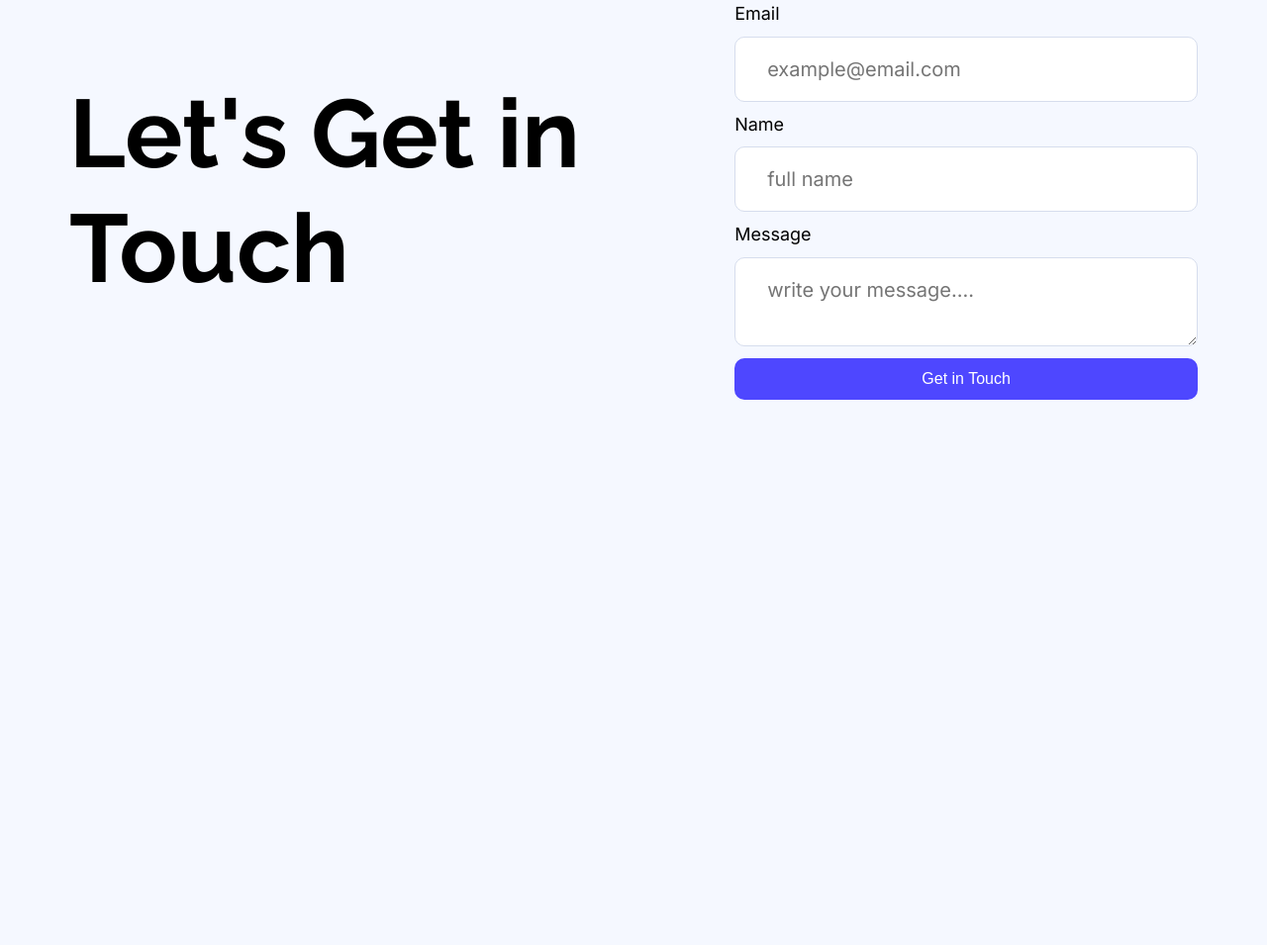
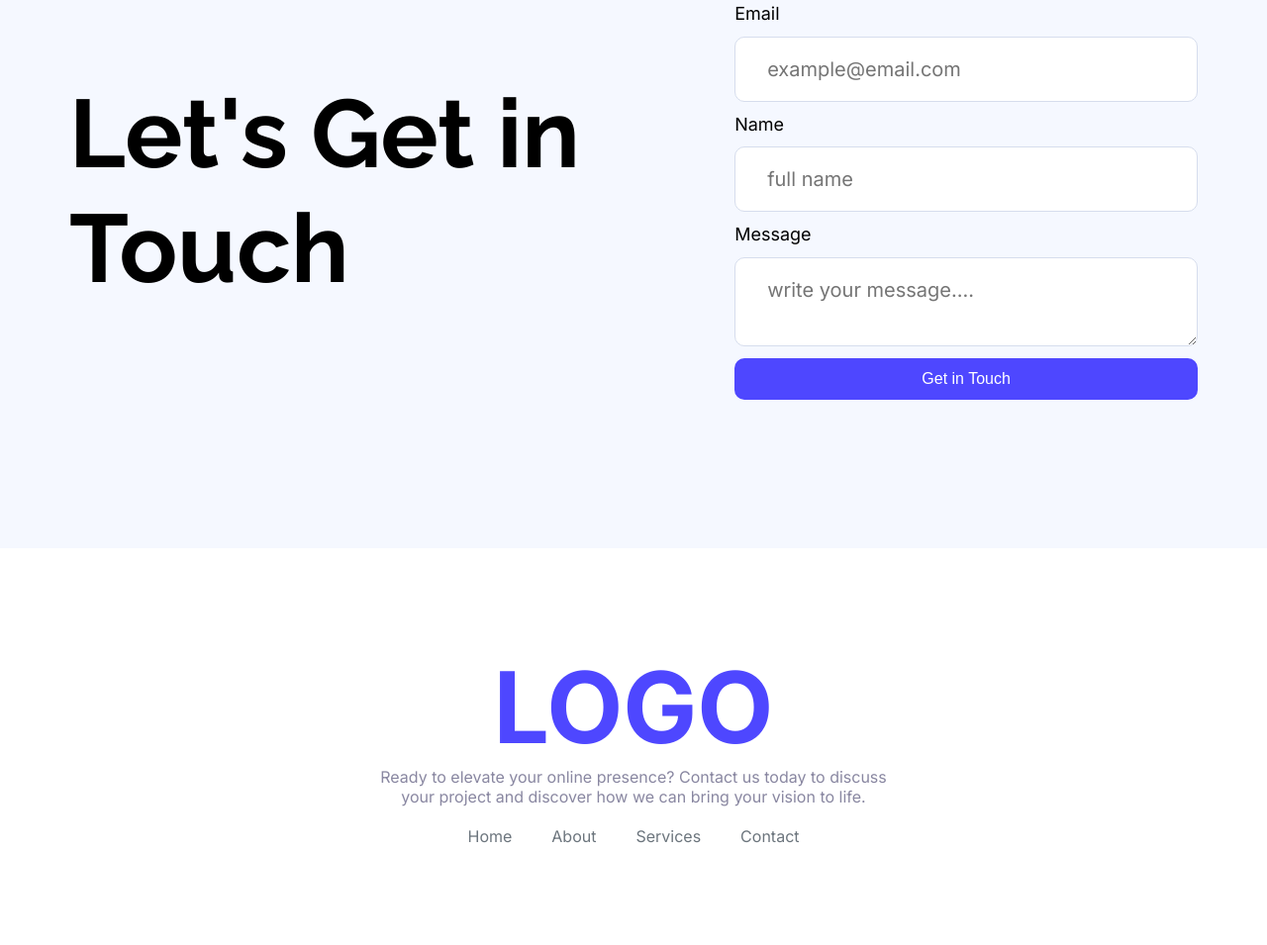
Before and after one commit to devgantabya/Launchpad-Landing-Page-Template, a plain HTML site: page index.html in a window 1280 px wide. Shown: the part 2969-3924 px from the top of the page at 99% size. Before the commit the page ends 3523 px from the top, so only its background shows below. Drawn offline with Linux system fonts and the light colour scheme.

Commit message:
Completed all sections and apply animation style in banner section's button.

```diff
--- a/index.html
+++ b/index.html
@@ -19,7 +19,7 @@
             </nav>
             <div class="banner text-center">
                 <h1 class="banner-title margin-auto">Cool Dark UI Template for Webflow Agencies!</h1>
-                <button class="btn-primary"><a href="#Contact">Stay Focused</a></button>
+                <button class="btn-primary banner-btn"><a href="#Contact">Stay Focused</a></button>
             </div>
         </div>
     </header>
@@ -151,5 +151,26 @@
             </div>
         </section>
 </main>
+
+    <!-- Main Content Section End -->
+
+    <!-- Footer Section -->
+    <footer class="footer">
+        <div class="container footer-content text-center">
+            <div class="footer-logo inter-normal">
+                <h1 class="logo">Logo</h1>
+                <p>Ready to elevate your online presence? Contact us today to discuss your project and discover how we can bring your vision to life.</p>
+            </div>
+            <nav class="footer-nav">
+                <ul class="footer-menu flex text-center inter-normal margin-auto">
+                    <li><a href="https://web.programming-hero.com/home">Home</a></li>
+                    <li><a href="https://www.programming-hero.com/about-us">About</a></li>
+                    <li><a href="https://web.programming-hero.com/course-details">Services</a></li>
+                    <li><a href="https://www.facebook.com/programmingherowebcourse">Contact</a></li>
+                </ul>
+            </nav>
+        </div>
+    </footer>
+    <!-- Footer Section End -->
 </body>
 </html>
--- a/style.css
+++ b/style.css
@@ -116,6 +116,13 @@ body {
 
 .action-img img {
     border-radius: 48px;
+}
+
+.banner-btn:hover {
+    background-color: #120bda;
+    transform: scale(1.06);
+    box-shadow: 0px 4px 20px rgba(0, 0, 0, 0.1);
+    transition: all 0.3s ease-in-out;
 }
 
 /* statistics section styles */
@@ -295,3 +302,45 @@ body {
 .form-textarea {
     resize: vertical;
 }
+
+/* footer styles */
+.footer {
+    background-color: #ffffff;
+    padding: 100px 0;
+}
+.footer-content {
+    width: 40%;
+    justify-content: space-between;
+    align-items: center;
+}
+.footer-content p {
+    font-size: 16px;
+    color: #8987A1;
+    margin-bottom: 20px;
+}
+.footer-logo .logo {
+    font-size: 100px;
+    color: #4E47FF;
+    text-transform: uppercase;
+    font-weight: black;
+    /* font-size: 24px;8987A1 */
+    font-weight: bold;
+}
+.footer-menu {
+    justify-content: center;
+    align-items: center;
+    gap: 40px;
+    margin-top: 20px;
+    padding: 0 20px;
+}
+.footer-menu li {
+    list-style: none;
+}
+.footer-menu a {
+    font-size: 16px;
+    color: #6c757d;
+    text-decoration: none;
+}
+.footer-menu a:hover {
+    text-decoration: underline;
+}
```
Also changed, not shown: assets/ph-assignment1.png (added), 1 other file.
